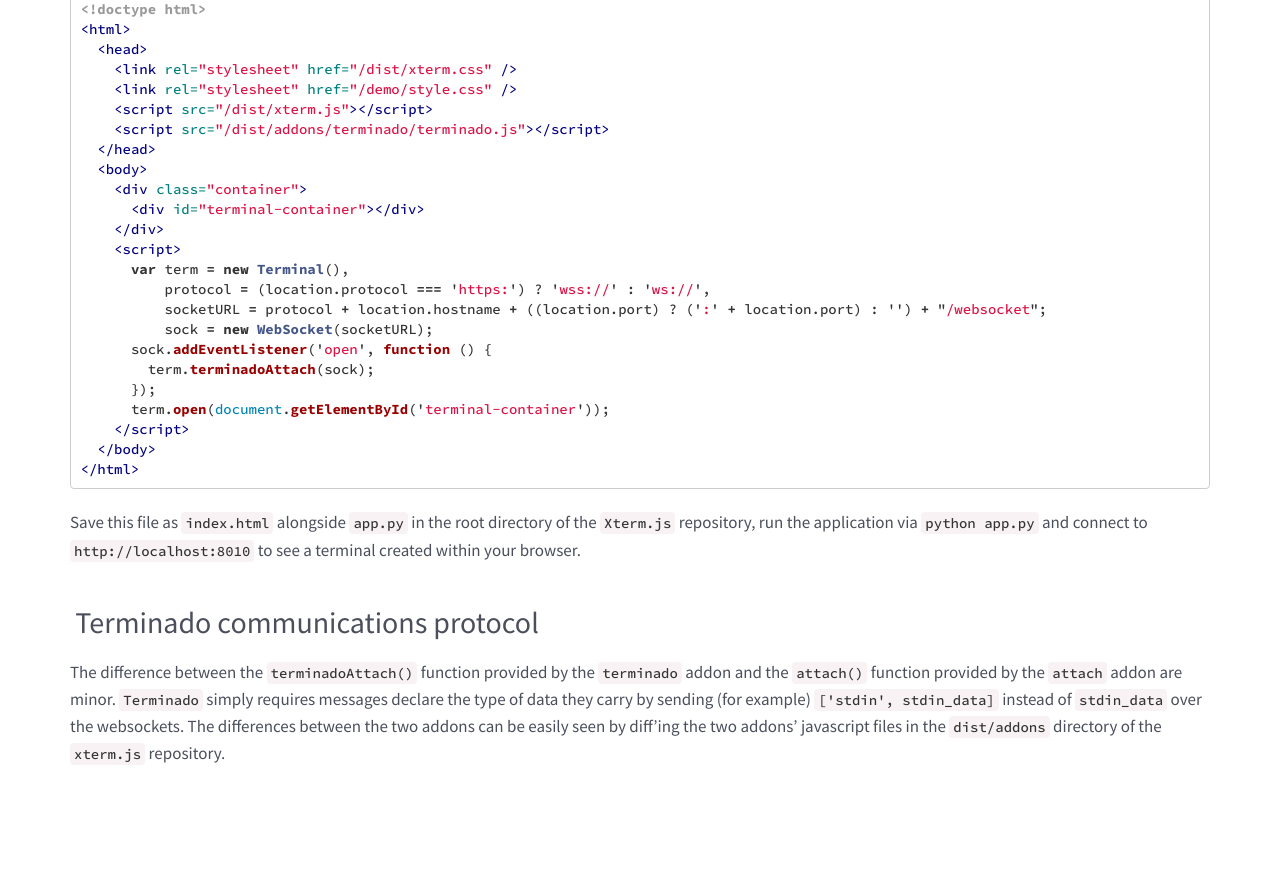
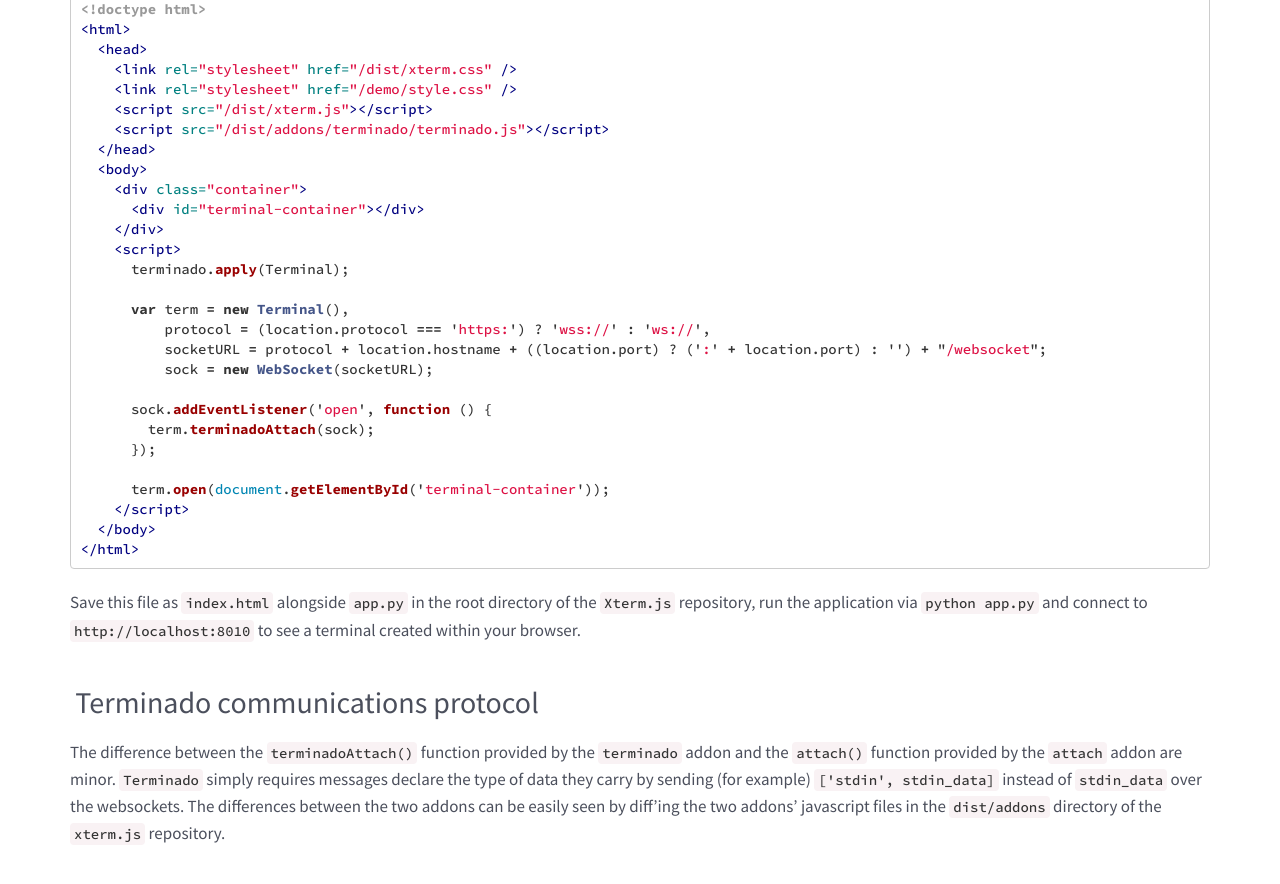
Before and after one commit to xtermjs/xtermjs.org, a Jekyll site: the page built from _docs/guides/terminado.md, in a window 1280 px wide and 900 px high, scrolled down 704 px. Shown: the top 884 px of the window. Built offline with Jekyll 4.4.1, drawn with Linux system fonts in a browser that asks for light colours; nearby versions of some CDN libraries.

Commit message:
Update terminado guide with new add-on API
Fixes #37

```diff
--- a/_docs/guides/terminado.md
+++ b/_docs/guides/terminado.md
@@ -40,13 +40,17 @@ This script (referred to as `app.py`) is adapted from the [`Terminado` "single"
       <div id="terminal-container"></div>
     </div>
     <script>
+      terminado.apply(Terminal);
+
       var term = new Terminal(),
           protocol = (location.protocol === 'https:') ? 'wss://' : 'ws://',
           socketURL = protocol + location.hostname + ((location.port) ? (':' + location.port) : '') + "/websocket";
           sock = new WebSocket(socketURL);
+
       sock.addEventListener('open', function () {
         term.terminadoAttach(sock);
       });
+
       term.open(document.getElementById('terminal-container'));
     </script>
   </body>
```
